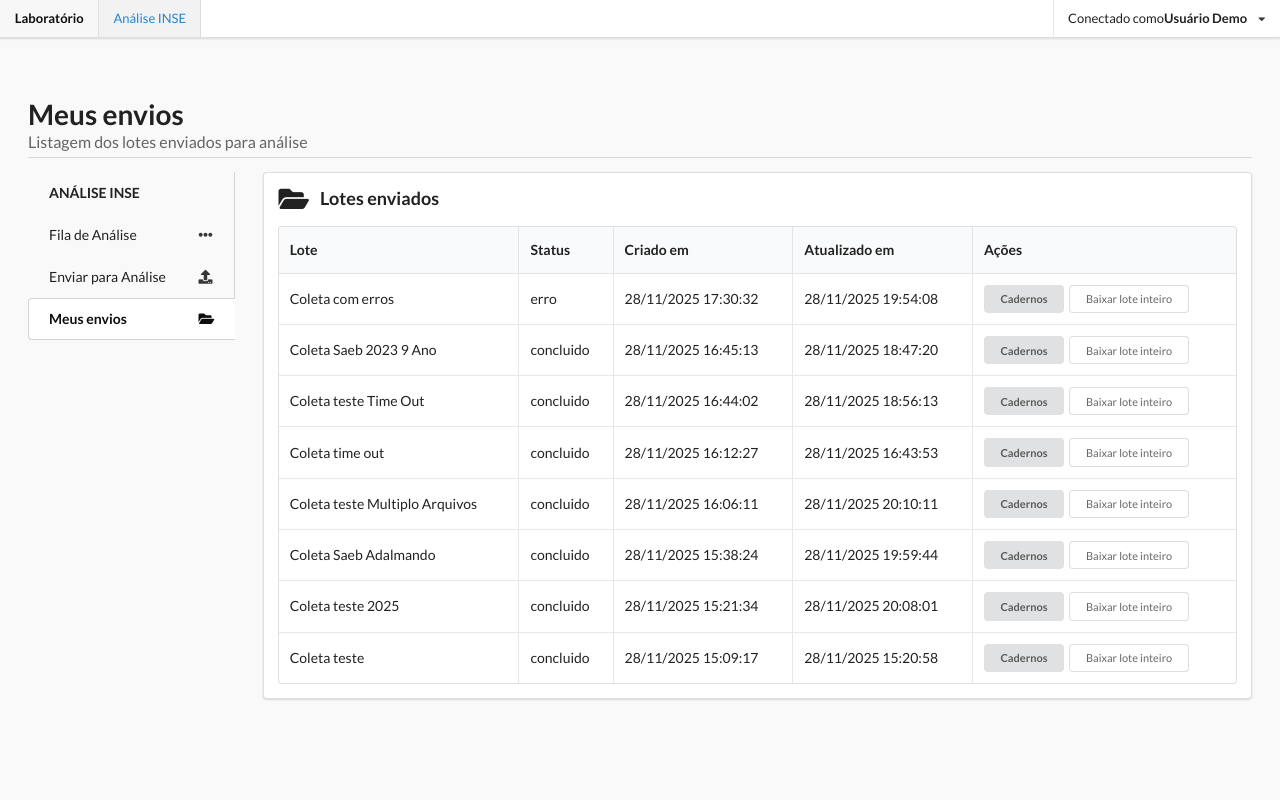
After one commit to JasomRocha/laboratorio-saeb, a PHP site: page /imgs/meus_envios.php in a window 1280 px wide. The commit adds this page. Run offline with PHP 8.4, Linux system fonts and the light colour scheme; data comes from the database, SQL or seed files in the repository; some libraries are stand-ins or nearby versions.

Commit message:
Novas telas para opção de baixar cadernos por hash

```diff
--- a/detalhar.php
+++ b/detalhar.php
@@ -123,6 +123,11 @@ $paginas = $stmt->fetchAll(PDO::FETCH_ASSOC);
                     <a class="item" href="index.php">
                         Enviar para Análise
                         <i class="upload icon"></i>
+                    </a>
+                    <!-- NOVO ITEM -->
+                    <a class="item" href="meus_envios.php">
+                        Meus envios
+                        <i class="folder open icon"></i>
                     </a>
                 </nav>
             </div>
--- a/index.php
+++ b/index.php
@@ -61,6 +61,11 @@
                     </a>
                     <a class="item active" href="index.php">
                         Enviar para Análise                        <i class="upload icon"></i>
+                    </a>
+                    <!-- NOVO ITEM -->
+                    <a class="item" href="meus_envios.php">
+                        Meus envios
+                        <i class="folder open icon"></i>
                     </a>
                 </nav>
             </div>
--- /dev/null
+++ b/meus_envios.php
@@ -0,0 +1,146 @@
+<?php
+ini_set('display_errors', 1);
+error_reporting(E_ALL);
+
+try {
+    $pdo = new PDO(
+        'mysql:host=localhost:23306;dbname=corretor_saeb;charset=utf8mb4',
+        'root',
+        'root',
+        [PDO::ATTR_ERRMODE => PDO::ERRMODE_EXCEPTION]
+    );
+
+    // Ajuste aqui se tiver filtro por usuário (ex: WHERE usuario_id = :id)
+    $stmt = $pdo->query("
+        SELECT lote_id, status, criado_em, atualizado_em, mensagem_erro
+        FROM lotes_correcao
+        ORDER BY criado_em DESC
+    ");
+    $lotes = $stmt->fetchAll(PDO::FETCH_ASSOC);
+
+} catch (PDOException $e) {
+    http_response_code(500);
+    echo 'Erro ao acessar o banco: ' . htmlspecialchars($e->getMessage());
+    exit;
+}
+?>
+<!DOCTYPE html>
+<html lang="pt-BR">
+<head>
+    <meta charset="utf-8">
+    <title>Meus envios - SAEB</title>
+    <link rel="stylesheet" href="https://cdn.jsdelivr.net/npm/semantic-ui@2.5.0/dist/semantic.min.css">
+    <style>
+        body { background-color: #f9f9f9; }
+        main { margin-top: 72px; padding: 2rem; }
+    </style>
+</head>
+<body>
+<div style="min-height: 100vh; display: flex; flex-direction: column;">
+        <header>
+            <div class="ui top fixed small menu">
+                <a class="logo header item" href="index.php">Laboratório</a>
+                <a class="blue active item" href="index.php">Análise INSE</a>
+
+                <div class="right menu">
+                    <div class="ui dropdown item" style="text-align: center">
+                        Conectado como<br>
+                        <strong>Usuário Demo</strong>
+                        <i class="dropdown icon"></i>
+                        <div class="menu">
+                            <a class="item"><i class="user icon"></i> Seus dados</a>
+                            <a class="item"><i class="key icon"></i> Mudar senha</a>
+                            <div class="ui divider"></div>
+                            <a class="item"><i class="power off icon"></i> Sair</a>
+                        </div>
+                    </div>
+                </div>
+            </div>
+        </header>
+
+    <main id="main" style="flex-grow: 1;">
+        <h1 class="ui dividing header">
+            <div class="content">
+                Meus envios
+                <div class="sub header">Listagem dos lotes enviados para análise</div>
+            </div>
+        </h1>
+
+        <div class="ui stackable grid">
+            <!-- Sidebar -->
+            <div class="three wide column">
+                <nav class="ui vertical fluid tabular menu">
+                    <div class="header item">ANÁLISE INSE</div>
+                    <a class="item" href="fila.php">
+                        Fila de Análise
+                        <i class="horizontal ellipsis icon"></i>
+                    </a>
+                    <a class="item" href="index.php">
+                        Enviar para Análise
+                        <i class="upload icon"></i>
+                    </a>
+                    <a class="item active" href="meus_envios.php">
+                        Meus envios
+                        <i class="folder open icon"></i>
+                    </a>
+                </nav>
+            </div>
+
+            <!-- Conteúdo principal -->
+            <div class="thirteen wide column">
+                <div class="ui segment">
+                    <h3 class="ui header">
+                        <i class="folder open icon"></i>
+                        <div class="content">Lotes enviados</div>
+                    </h3>
+
+                    <table class="ui celled table">
+                        <thead>
+                        <tr>
+                            <th>Lote</th>
+                            <th>Status</th>
+                            <th>Criado em</th>
+                            <th>Atualizado em</th>
+                            <th>Ações</th>
+                        </tr>
+                        </thead>
+                        <tbody>
+                        <?php if ($lotes): ?>
+                            <?php foreach ($lotes as $lote): ?>
+                                <tr>
+                                    <td><?= htmlspecialchars($lote['lote_id']) ?></td>
+                                    <td><?= htmlspecialchars($lote['status']) ?></td>
+                                    <td><?= date('d/m/Y H:i:s', strtotime($lote['criado_em'])) ?></td>
+                                    <td><?= $lote['atualizado_em'] ? date('d/m/Y H:i:s', strtotime($lote['atualizado_em'])) : '-' ?></td>
+                                    <td>
+                                        <a class="ui mini button" href="meus_cadernos.php?lote_id=<?= urlencode($lote['lote_id']) ?>">
+                                            Cadernos
+                                        </a>
+                                        <a class="ui mini basic button" href="download.php?lote_id=<?= urlencode($lote['lote_id']) ?>">
+                                            Baixar lote inteiro
+                                        </a>
+                                    </td>
+                                </tr>
+                            <?php endforeach; ?>
+                        <?php else: ?>
+                            <tr>
+                                <td colspan="5">Nenhum lote enviado ainda.</td>
+                            </tr>
+                        <?php endif; ?>
+                        </tbody>
+                    </table>
+                </div>
+            </div>
+        </div>
+    </main>
+
+    <!-- Footer (copie o mesmo do index.php) -->
+</div>
+
+<script src="https://code.jquery.com/jquery-3.6.0.min.js"></script>
+<script src="https://cdn.jsdelivr.net/npm/semantic-ui@2.5.0/dist/semantic.min.js"></script>
+<script>
+    $('.ui.dropdown').dropdown();
+</script>
+</body>
+</html>
```
Also changed, not shown: download_caderno.php (added, +166 -0 lines), fila.php (+3 -8 lines), meus_cadernos.php (added, +144 -0 lines).
